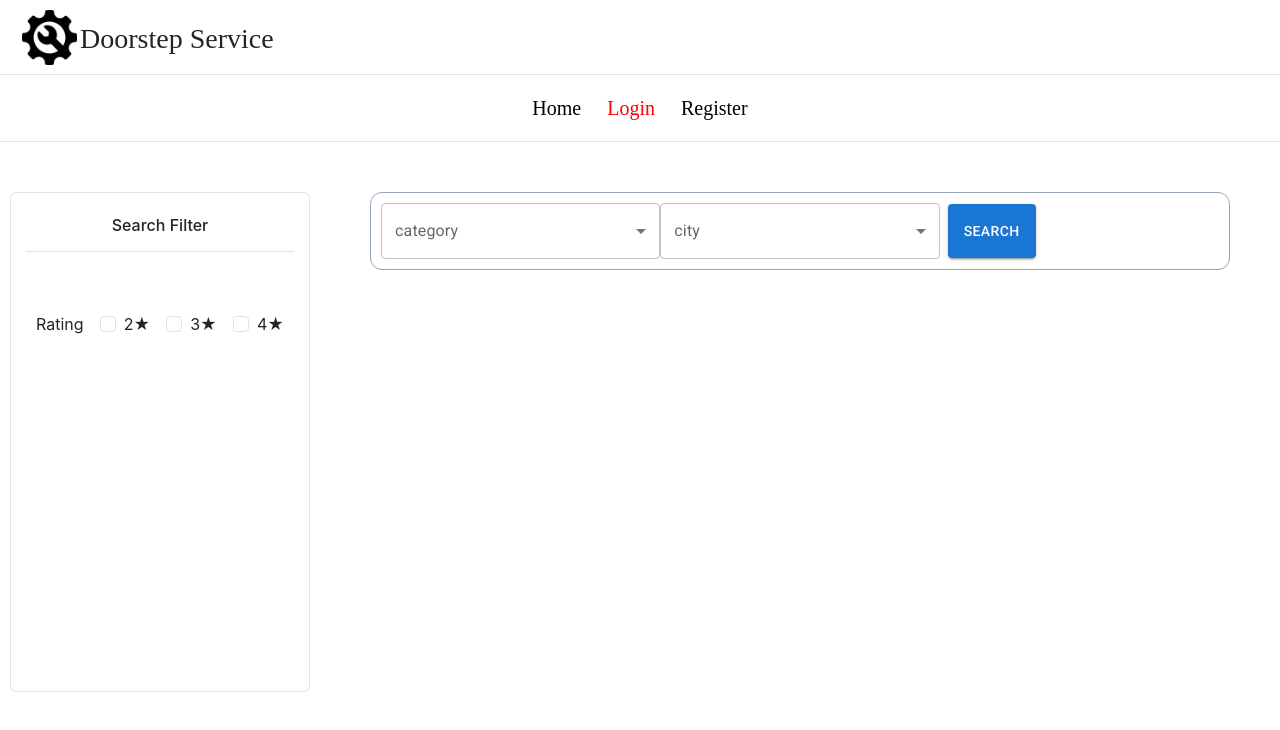
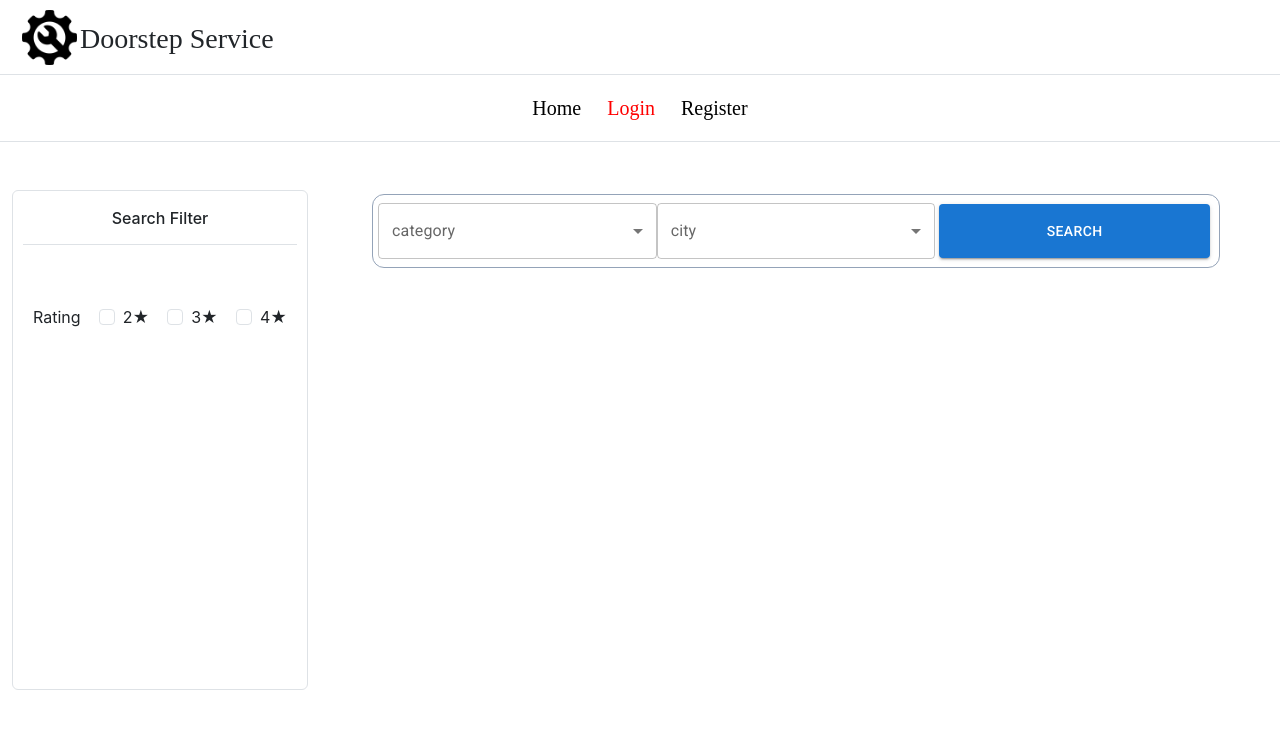
Before and after one commit to nivedpk21/Doorstepservice, a React (Create React App) app in the folder client/: page /searchservice in a window 1280 px wide. Shown: the top 730 px of the page. Built offline with nearby package versions, Linux system fonts and the light colour scheme.

Commit message:
modified some content

```diff
--- a/client/src/pages/Login.js
+++ b/client/src/pages/Login.js
@@ -71,6 +71,7 @@ export default function Login() {
     <>
       <Navigation />
       <Toaster position="top-center" reverseOrder={false} />
+
       <div className="margin-topdiv">
         <form className="form_container " onSubmit={submit}>
           <div className="title_container">
--- a/client/src/pages/user/Searchservice.js
+++ b/client/src/pages/user/Searchservice.js
@@ -1,11 +1,16 @@
 import React, { useState } from "react";
 import Header from "../../components/Header";
+import Navigation from "../../components/Navigation";
 import "./searchservice.css";
 import axios from "axios";
 import { Link } from "react-router-dom";
 import Button from "@mui/material/Button";
 import "./searchservice.css";
 import {
+  Typography,
+  CssBaseline,
+  AppBar,
+  Toolbar,
   FormControl,
   Grid,
   IconButton,
@@ -13,14 +18,11 @@ import {
   MenuItem,
   Paper,
   Select,
-  TextField,
   styled,
   Stack,
   Container,
   Box,
 } from "@mui/material";
-import SearchOutlinedIcon from "@mui/icons-material/SearchOutlined";
-import Navigation from "../../components/Navigation";
 
 const Item = styled(Paper)(({ theme }) => ({
   backgroundColor: theme.palette.mode === "dark" ? "#1A2027" : "#fff",
@@ -77,15 +79,29 @@ export default function Searchservice() {
 
       <div>
         <Grid container spacing={0}>
-          <Grid item xs={3}>
-            <div className="" style={{ height: "590px", padding: "10px" }}>
+          <Grid item xs={12} sm={12} md={3} lg={3}>
+            <nav class="navbar navbar-expand-lg bg-body-light">
+              <div class="container-fluid">
+                <button
+                  class="navbar-toggler"
+                  type="button"
+                  data-bs-toggle="collapse"
+                  data-bs-target="#navbarSupportedContent2"
+                  aria-controls="navbarSupportedContent"
+                  aria-expanded="false"
+                  aria-label="Toggle navigation"
+                >
+                  <span class="navbar-toggler-icon"></span>
+                </button>
+                <div class="collapse navbar-collapse" id="navbarSupportedContent2">
+                  <div className="" style={{ height: "590px", width: "100%", padding: "0px" }}>
                     <div
                       className="container border rounded"
                       style={{
                         width: "100%",
                         height: "500px",
                         marginTop: "40px",
-                  padding: "15px",
+                        padding: "10px",
                       }}
                     >
                       <div className="border-bottom p-2">
@@ -181,34 +197,38 @@ export default function Searchservice() {
                 </div> */}
                     </div>
                   </div>
+                </div>
+              </div>
+            </nav>
+            {/* navbar */}
           </Grid>
-          <Grid item xs={9}>
-            <div style={{ border: "0px solid black ", height: "590px" }}>
+          <Grid item xs={12} lg={9}>
+            <div style={{ border: "0px solid black ", height: "590px", width: "100%" }}>
               {/* search item main div */}
               <div
                 style={{
                   borderBottom: "0px solid black",
                   minHeight: "150px",
-                  //   padding: "50px",
+                  // padding: "50px",
                 }}
               >
                 {/* search grid */}
 
-                <div style={{ padding: "50px" }}>
+                <div style={{ padding: "60px" }}>
                   <Grid
                     container
-                    spacing={0}
+                    spacing={1}
                     direction="row"
                     justifyContent="center"
                     alignItems="center"
                     style={{
                       border: "1px solid  rgb(148 163 184)",
-                      padding: "10px",
+                      padding: "5px",
                       borderRadius: "12px",
                     }}
                   >
-                    <Grid item xs={4}>
-                      <div style={{ border: "0px solid black" }}>
+                    <Grid item xs={12} lg={4} style={{ padding: "0px" }}>
+                      <div style={{ border: "0px solid black", padding: "0px" }}>
                         <FormControl fullWidth>
                           <InputLabel id="demo-simple-select-label">category</InputLabel>
                           <Select
@@ -226,7 +246,7 @@ export default function Searchservice() {
                         </FormControl>
                       </div>
                     </Grid>
-                    <Grid item xs={4}>
+                    <Grid item xs={12} lg={4} style={{ padding: "0px" }}>
                       <div style={{ border: "0px solid black" }}>
                         <FormControl fullWidth>
                           <InputLabel id="demo-simple-select-label">city</InputLabel>
@@ -247,10 +267,10 @@ export default function Searchservice() {
                         </FormControl>
                       </div>
                     </Grid>
-                    <Grid item xs={4}>
-                      <div style={{ border: "0px solid black" }}>
+                    <Grid item xs={12} lg={4} style={{ padding: "4px" }}>
+                      <div style={{ border: "0px solid black", textAlign: "center" }}>
                         <Button
-                          style={{ marginLeft: "8px" }}
+                          style={{ marginLeft: "0px", width: "100%" }}
                           variant="contained"
                           sx={{ height: 54 }}
                           onClick={submit}
@@ -279,12 +299,12 @@ export default function Searchservice() {
                         }}
                       >
                         <Grid container spacing={1} alignItems="center" sx={{ padding: "10px" }}>
-                          <Grid item xs={3}>
+                          <Grid item xs={6} sm={3} lg={3}>
                             <Container>
                               <img src="./images/smartphone.jpg" style={{ width: "110px" }} />
                             </Container>
                           </Grid>
-                          <Grid item xs={6}>
+                          <Grid item xs={6} sm={6} lg={6}>
                             <Container>
                               <Link
                                 to={`/viewbuissnessprofileonsearch/${item._id}`}
@@ -299,7 +319,7 @@ export default function Searchservice() {
                               <p style={{ color: "green" }}>Open now</p>
                             </Container>
                           </Grid>
-                          <Grid item xs={3}>
+                          <Grid item xs={12} sm={3} lg={3}>
                             <Container>
                               <Stack spacing={1}>
                                 <Link
```
Lines whose indentation alone changed are shown as unchanged.
